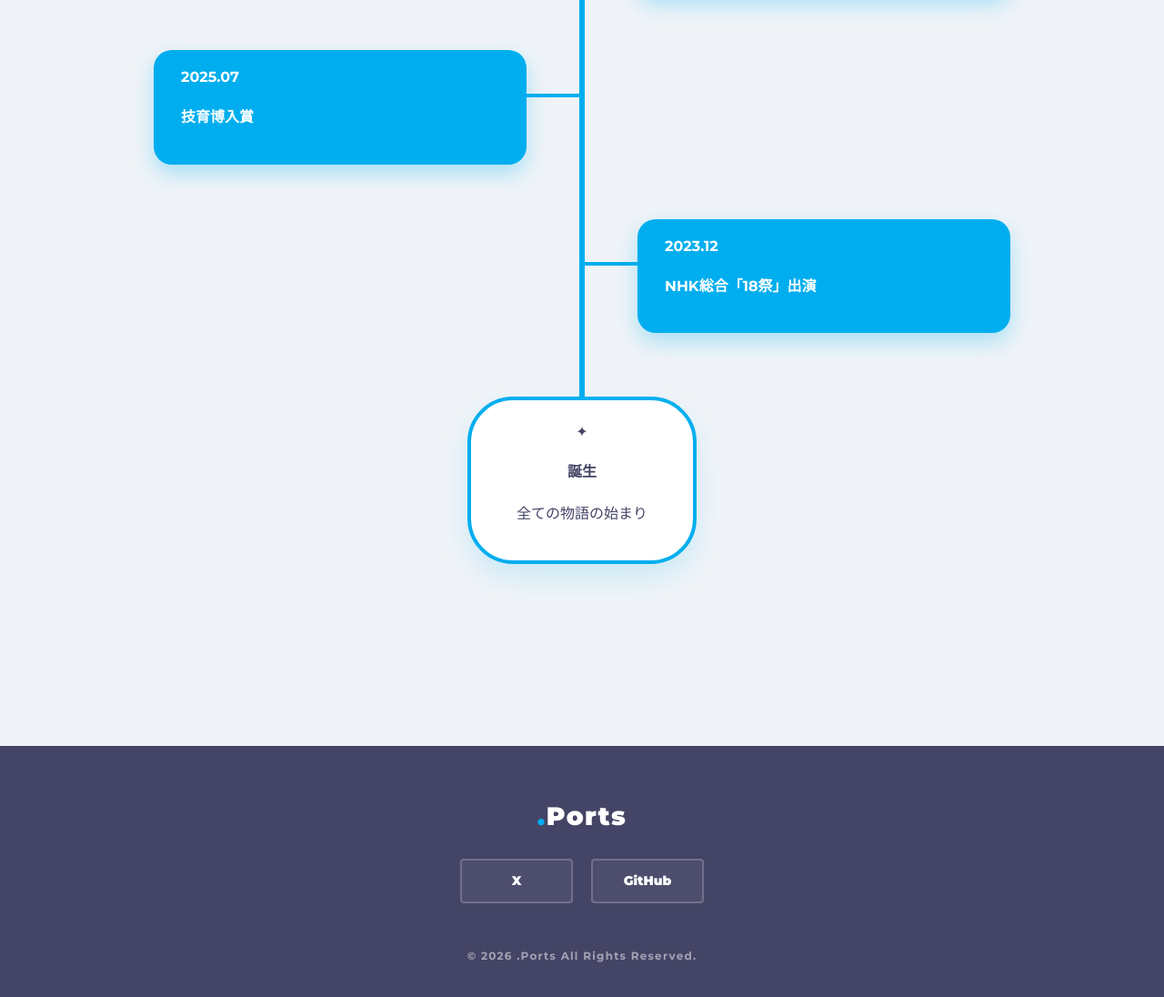
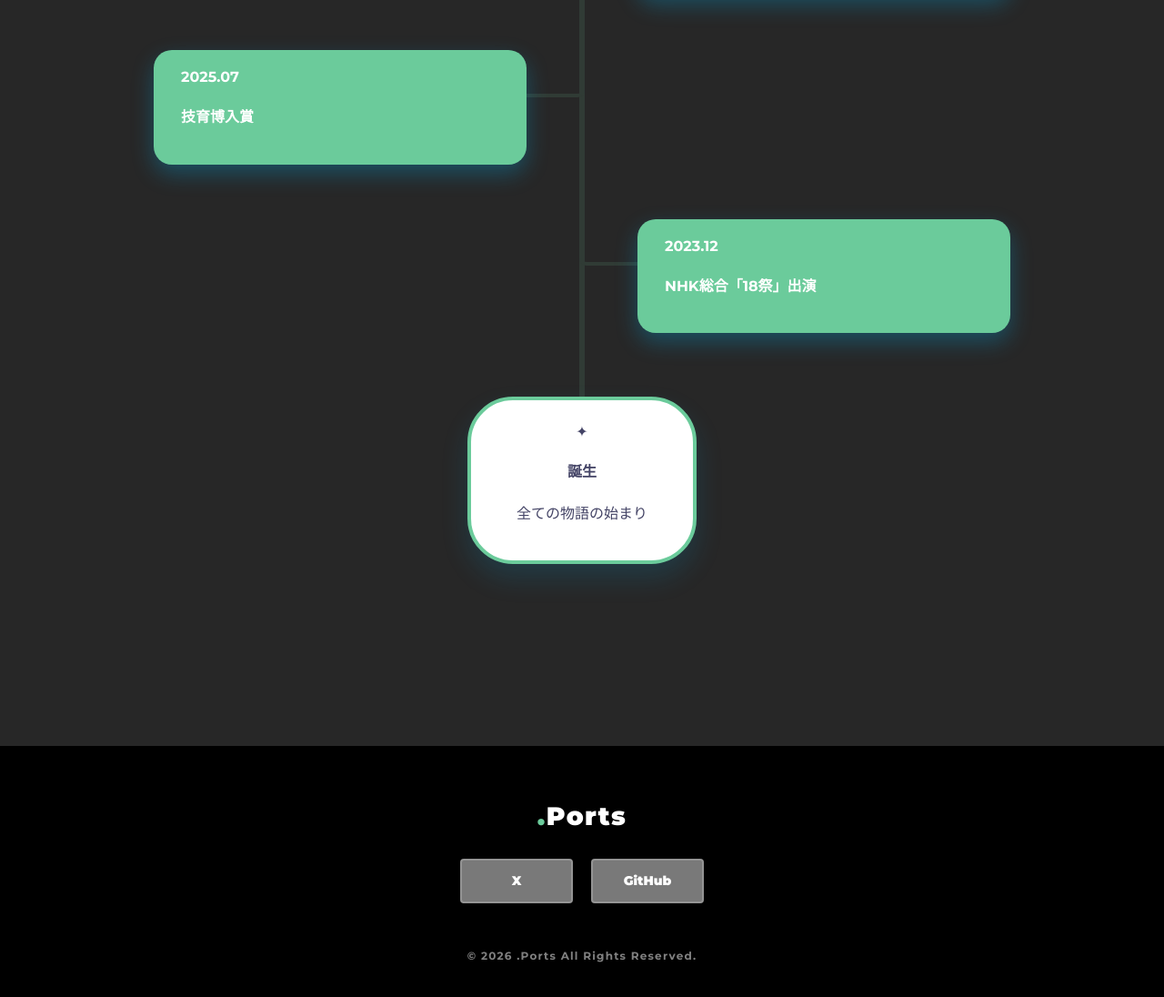
Before and after one commit to STsou-gra/Ports, a Vue app: page /about in a window 1280 px wide. Shown: the part 689-1785 px from the top of the page at 91% size. Built offline with nearby package versions, Linux system fonts and the light colour scheme.

Commit message:
CSSなど修正

```diff
--- a/src/App.vue
+++ b/src/App.vue
@@ -45,8 +45,8 @@ import { RouterLink, RouterView } from 'vue-router'
 body {
   margin: 0;
   font-family: 'Montserrat', 'Noto Sans JP', sans-serif;
-  color: #446;
-  background: #f0f4f8;
+  color: #f0f4f8;
+  background: #272727;
 }
 
 /* 3. 各ページで使い回す「セクション」のデザイン */
@@ -58,13 +58,13 @@ body {
 .section-title-en {
   font-size: 80px;
   font-weight: 900;
-  color: rgba(68, 68, 102, 0.05);
+  color: rgba(220, 220, 220, 0.48);
   position: absolute;
   margin-top: -60px;
   z-index: 0;
 }
 .section-title-en span {
-  color: #00aeef;
+  color: #6bcb9b;
   opacity: 0.5;
 }
 
@@ -85,13 +85,15 @@ body {
   align-items: center;
   padding: 15px 20px;
 }
+
+/* ロゴのデザイン*/
 .logo {
   font-size: 24px;
   font-weight: 900;
-  color: #446;
+  color: #b6b6b6;
 }
 .logo span {
-  color: #00aeef;
+  color: #6bcb9b;
 }
 .nav-links {
   display: flex;
@@ -104,7 +106,7 @@ body {
   position: relative;
 }
 .router-link-active {
-  color: #00aeef !important;
+  color: #6bcb9b !important;
 }
 .router-link-active::after {
   content: '';
@@ -113,11 +115,11 @@ body {
   left: 0;
   width: 100%;
   height: 2px;
-  background: #00aeef;
+  background: #6bcb9b;
 }
 /* --- フッターのデザイン --- */
 .global-footer {
-  background: #446; /* 濃い紺色で引き締める */
+  background: #000000; /* フッターは完全に黒くして、ヘッダーと差別化 */
   color: white;
   padding: 60px 0 30px;
   margin-top: 100px; /* 前のコンテンツとの間隔 */
@@ -139,7 +141,7 @@ body {
   letter-spacing: 0.05em;
 }
 .footer-logo span {
-  color: #00aeef;
+  color: #6bcb9b;
 }
 
 .social-links {
@@ -160,13 +162,13 @@ body {
   font-weight: 900;
   font-size: 14px;
   transition: all 0.3s;
-  background: rgba(255, 255, 255, 0.05);
+  background: rgba(192, 192, 192, 0.63);
 }
 
-/* ホバー時に水色に光らせる */
+/* ホバー時にに光らせる */
 .social-btn:hover {
-  background: #00aeef;
-  border-color: #00aeef;
+  background: #6bcb9b;
+  border-color: #6bcb9b;
   transform: translateY(-5px);
   box-shadow: 0 5px 20px rgba(0, 174, 239, 0.4);
 }
--- a/src/views/AboutView.vue
+++ b/src/views/AboutView.vue
@@ -91,13 +91,13 @@ onMounted(() => {
   top: 100px;
   font-size: 80px;
   font-weight: 900;
-  color: rgba(68, 68, 102, 0.05);
+  color: rgba(220, 220, 220, 0.48);
   position: absolute;
   z-index: 0;
 }
 
 .main-root {
-  background: white;
+  background: #303b35;
   padding: 50px;
   border-radius: 20px;
   box-shadow: 0 20px 40px rgba(0, 0, 0, 0.05);
@@ -121,7 +121,7 @@ onMounted(() => {
   top: -20px;
   bottom: 180px;
   width: 6px;
-  background: #00aeef;
+  background: #303b35;
   transform: translateX(-50%) scaleY(0);
   transform-origin: top;
   transition: transform 1.2s ease-out;
@@ -170,8 +170,8 @@ onMounted(() => {
 
 /* 幹からカードへの接続を滑らかに（右側） */
 .tree-item.right .branch-line {
-  border-bottom: 4px solid #00aeef;
-  border-left: 4px solid #00aeef;
+  border-bottom: 4px solid #303b35;
+  border-left: 4px solid #303b35;
   border-bottom-left-radius: 25px;
   margin-left: -3px; /* 幹の中心に合わせる */
   margin-top: -30px; /* 曲線の位置上げ */
@@ -180,8 +180,8 @@ onMounted(() => {
 
 /* 幹からカードへの接続を滑らかに（左側） */
 .tree-item.left .branch-line {
-  border-bottom: 4px solid #00aeef;
-  border-right: 4px solid #00aeef;
+  border-bottom: 4px solid #303b35;
+  border-right: 4px solid #303b35;
   border-bottom-right-radius: 25px;
   margin-right: -3px;
   margin-top: -30px;
@@ -194,7 +194,7 @@ onMounted(() => {
   position: absolute;
   width: 14px;
   height: 14px;
-  background: #00aeef;
+  background: #303b35;
   border-radius: 50%;
   top: -4px; /* 線の始点に合わせる */
   display: none; /* これで点が消えます */
@@ -214,7 +214,7 @@ onMounted(() => {
 
 /* カードのフェードイン */
 .history-blue-card {
-  background: #00aeef;
+  background: #6bcb9b;
   color: white;
   padding: 20px 30px;
   border-radius: 20px;
@@ -241,7 +241,7 @@ onMounted(() => {
 
 .birth-card {
   background: white;
-  border: 4px solid #00aeef;
+  border: 4px solid #6bcb9b;
   color: #446;
   padding: 25px 50px;
   border-radius: 50px;
--- a/src/views/DetailView.vue
+++ b/src/views/DetailView.vue
@@ -154,7 +154,7 @@ watch(renderedContent, highlightCode)
 .markdown-body h3 {
   margin: 1.5em 0 0.5em;
   padding-bottom: 0.3em;
-  border-bottom: 2px solid #00aeef;
+  border-bottom: 2px solid #6bcb9b;
 }
 
 .markdown-body ul {
@@ -166,6 +166,7 @@ watch(renderedContent, highlightCode)
 .detail-page {
   padding-top: 60px;
   min-height: 100vh;
+  background-color: #eee;
 }
 .section-inner {
   max-width: 900px;
@@ -175,7 +176,7 @@ watch(renderedContent, highlightCode)
 .back-btn {
   background: none;
   border: none;
-  color: #00aeef;
+  color: #6bcb9b;
   font-weight: 900;
   cursor: pointer;
   margin-bottom: 30px;
@@ -185,7 +186,7 @@ watch(renderedContent, highlightCode)
   margin-bottom: 40px;
 }
 .detail-category {
-  background: #00aeef;
+  background: #6bcb9b;
   color: white;
   padding: 4px 12px;
   border-radius: 4px;
@@ -196,7 +197,7 @@ watch(renderedContent, highlightCode)
   font-size: clamp(28px, 5vw, 42px);
   font-weight: 900;
   margin: 20px 0 10px;
-  color: #446;
+  color: rgb(42, 42, 42);
   line-height: 1.2;
 }
 .detail-date {
@@ -266,7 +267,7 @@ watch(renderedContent, highlightCode)
   color: white;
 }
 .link-btn.site {
-  background: #00aeef;
+  background: #6bcb9b;
   color: white;
 }
 .link-btn:hover {
@@ -277,7 +278,7 @@ watch(renderedContent, highlightCode)
 .image-gallery h3 {
   font-size: 24px;
   margin-bottom: 25px;
-  border-left: 5px solid #00aeef;
+  border-left: 5px solid #6bcb9b;
   padding-left: 15px;
   font-weight: 900;
 }
--- a/src/views/HomeView.vue
+++ b/src/views/HomeView.vue
@@ -117,13 +117,13 @@ const simpleProfile =
 
 /* --- ABOUT --- */
 .about-card-simple {
-  background: white;
+  background: black;
   padding: 30px 40px;
   border-radius: 20px;
   position: relative;
   z-index: 1;
   box-shadow: 0 20px 40px rgba(0, 0, 0, 0.05);
-  border-left: 8px solid #00aeef;
+  border-left: 8px solid #6bcb9b;
 }
 .simple-text {
   font-size: 16px;
@@ -142,7 +142,7 @@ const simpleProfile =
   transition: 0.3s;
 }
 .more-btn:hover {
-  background: #00aeef;
+  background: #6bcb9b;
   transform: translateX(5px);
 }
 
@@ -155,7 +155,7 @@ const simpleProfile =
   z-index: 1;
 }
 .work-card {
-  background: white;
+  background: black;
   border-radius: 12px;
   overflow: hidden;
   transition:
@@ -181,7 +181,7 @@ const simpleProfile =
 }
 .work-tech {
   font-size: 10px;
-  background: #00aeef;
+  background: #6bcb9b;
   color: white;
   padding: 2px 8px;
   border-radius: 4px;
@@ -243,7 +243,7 @@ const simpleProfile =
   font-size: 14px;
 }
 .log-tag {
-  background: #00aeef;
+  background: #6bcb9b;
   color: white;
   font-size: 10px;
   padding: 1px 6px;
@@ -263,7 +263,7 @@ const simpleProfile =
   display: flex;
   align-items: center;
   justify-content: center;
-  background: linear-gradient(135deg, #b3fffd 0%, #fde5f5 100%);
+  background: linear-gradient(135deg, #000000 0%, #4a6047 100%);
   clip-path: polygon(0 0, 100% 0, 100% 90%, 0 100%);
   margin-top: -65px;
 }
@@ -274,7 +274,7 @@ const simpleProfile =
   margin: 0;
 }
 .hero-logo span {
-  color: #00aeef;
+  color: #6bcb9b;
 }
 .hero-catch {
   font-weight: 700;
@@ -328,14 +328,14 @@ const simpleProfile =
   font-size: 11px;
   letter-spacing: 0.1em;
   /* 本物の画像を入れる場合はここを background-image にします */
-  background: linear-gradient(45deg, #446 0%, #557 100%);
+  background: linear-gradient(45deg, rgb(28, 34, 31) 50%, rgb(85, 119, 86) 100%);
 }
 
 /* ★ ホバー時の演出：少し浮き上がって、光が走る */
 .mini-banner:hover {
   transform: translateY(-5px);
   box-shadow: 0 10px 20px rgba(0, 174, 239, 0.3);
-  border-color: #00aeef;
+  border-color: #6bcb9b;
 }
 
 .banner-hover-effect {
--- a/src/views/LogView.vue
+++ b/src/views/LogView.vue
@@ -63,7 +63,7 @@ const displayLog = computed(() => {
   transition: 0.2s;
 }
 .log-item-card:hover {
-  border-bottom-color: #00aeef;
+  border-bottom-color: #6bcb9b;
   transform: translateY(-3px);
 }
 
@@ -72,8 +72,17 @@ const displayLog = computed(() => {
   justify-content: space-between;
   margin-bottom: 10px;
 }
+
+.log-item-meta p {
+  color: #000000;
+}
+
+.log-item-meta h4 {
+  color: #000000;
+}
+
 .log-id {
-  color: #00aeef;
+  color: #6bcb9b;
   font-weight: 900;
   font-size: 12px;
 }
@@ -92,6 +101,7 @@ const displayLog = computed(() => {
 .log-item-card h4 {
   margin: 8px 0;
   font-size: 16px;
+  color: #446;
 }
 .log-item-card p {
   font-size: 13px;
@@ -100,6 +110,7 @@ const displayLog = computed(() => {
   -webkit-line-clamp: 2;
   -webkit-box-orient: vertical;
   overflow: hidden;
+  color: #446;
 }
 
 .pagination {
--- a/src/views/WorksView.vue
+++ b/src/views/WorksView.vue
@@ -55,8 +55,9 @@ import { sortedWorks } from '@/data/works'
   gap: 40px;
   margin-top: 60px;
 }
+/* 作品記事カード */
 .work-card-large {
-  background: white;
+  background: rgb(255, 255, 255);
   border-radius: 20px;
   overflow: hidden;
   box-shadow: 0 10px 30px rgba(0, 0, 0, 0.05);
@@ -65,6 +66,7 @@ import { sortedWorks } from '@/data/works'
 .work-card-large:hover {
   transform: translateY(-10px);
 }
+/* 作品記事カードのサムネイル */
 .work-thumb-large {
   height: 300px;
   background: #cbd5e1;
@@ -88,8 +90,9 @@ import { sortedWorks } from '@/data/works'
 .work-info {
   padding: 30px;
 }
+/* 技術タグ */
 .work-tech-tag {
-  background: #00aeef;
+  background: #6bcb9b;
   color: white;
   padding: 4px 12px;
   border-radius: 4px;
@@ -99,11 +102,13 @@ import { sortedWorks } from '@/data/works'
 .work-info h3 {
   margin: 5px 0;
   font-size: 24px;
+  color: #000000;
 }
 .work-info p {
   margin: 5px 0;
   opacity: 0.7;
   line-height: 1.5;
+  color: #000000;
 }
 
 @media (max-width: 800px) {
```
